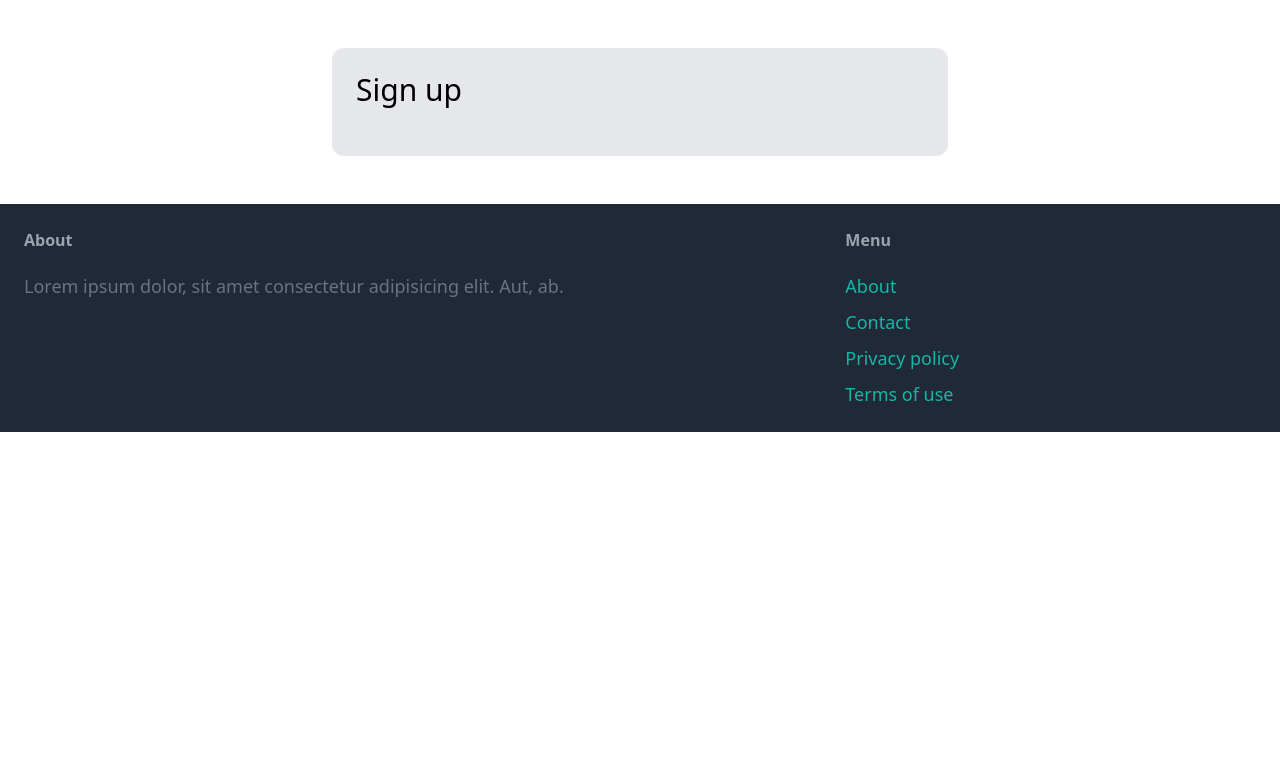
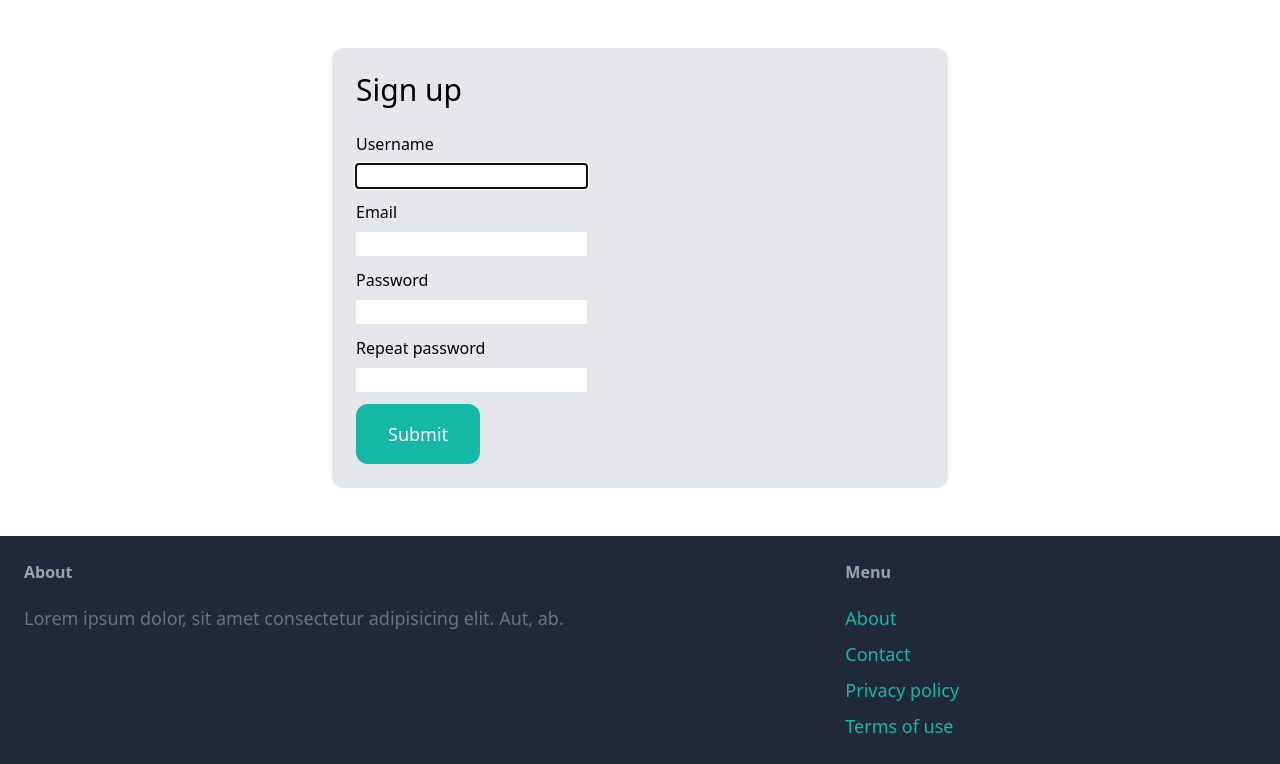
Before and after one commit to doctypeKieran/yt-project-django-marketplace, a Django app: template core/templates/core/signup.html in a window 1280 px wide. Shown: the part 77-841 px from the top of the page. Before the commit the page ends 509 px from the top, so only its background shows below. Run offline with Django 4.2, Linux system fonts and the light colour scheme; the template is opened without the code that fills it: values that come from a table or form of the project are taken from there, others are empty; some libraries are stand-ins or nearby versions.

Commit message:
Add signup form from form fields

```diff
--- a/core/templates/core/signup.html
+++ b/core/templates/core/signup.html
@@ -5,5 +5,35 @@
 {% block content %}
 <div class="w-1/2 my-6 mx-auto p-6 bg-gray-200 rounded-xl">
     <h1 class="mb-6 text-3xl">Sign up</h1>
+
+    {{ form.non_field_errors }}
+
+    <form method="POST" action=".">
+        {% csrf_token %}
+
+        <div class="mb-3">
+            <label for="" class="inline-block mb-2">Username</label><br>
+            {{ form.username }}
+        </div>
+
+        <div class="mb-3">
+            <label for="" class="inline-block mb-2">Email</label><br>
+            {{ form.email }}
+        </div>
+
+        <div class="mb-3">
+            <label for="" class="inline-block mb-2">Password</label><br>
+            {{ form.password1 }}
+        </div>
+
+        <div class="mb-3">
+            <label for="" class="inline-block mb-2">Repeat password</label><br>
+            {{ form.password2 }}
+        </div>
+
+        <button class="py-4 px-8 text-lg bg-teal-500 hover:bg-teal-700 rounded-xl text-white">
+            Submit
+        </button>
+    </form>
 </div>
 {% endblock %}
```
